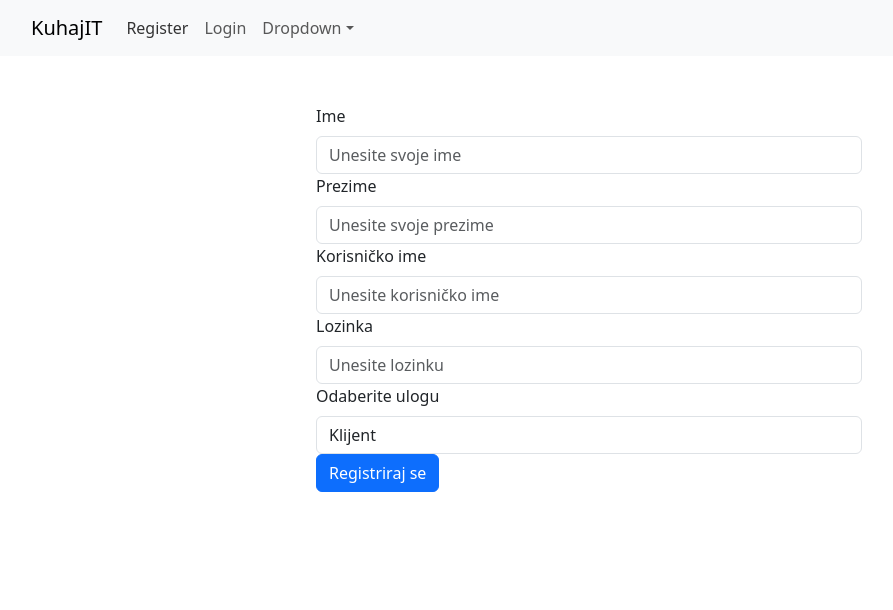
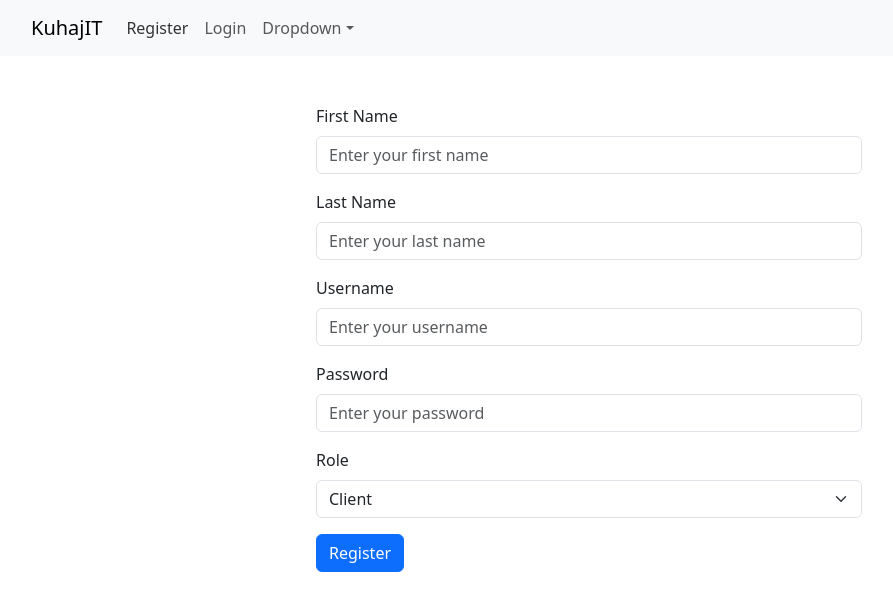
Before and after one commit to ljubo9/30bodova, a React (Create React App) app in the folder IzvorniKod/kuhaj-it-app/: page / in a window 1280 px wide. Both pictures are taken after a click on the button "Register". Shown: the top 610 px of the page, without its empty margins (51-944 px from the left). Built offline with nearby package versions, Linux system fonts and the light colour scheme.

Commit message:
gotov register

```diff
--- a/IzvorniKod/kuhaj-it-app/src/components/Register.jsx
+++ b/IzvorniKod/kuhaj-it-app/src/components/Register.jsx
@@ -1,32 +1,52 @@
 import React, { useState } from 'react';
-import { Form, Button, Container, Row, Col } from 'react-bootstrap';
+import { Form, Button, Container, Row, Col, Alert } from 'react-bootstrap';
 
 const Register = () => {
   const [firstName, setFirstName] = useState('');
   const [lastName, setLastName] = useState('');
   const [username, setUsername] = useState('');
   const [password, setPassword] = useState('');
-  const [role, setRole] = useState('client');
+  const [selectedRole, setSelectedRole] = useState('client');
   const [email, setEmail] = useState('');
   const [bio, setBio] = useState('');
   const [image, setImage] = useState(null);
-  const [approved, setApproved] = useState(false);
+  const [registrationStatus, setRegistrationStatus] = useState(null);
 
-  const handleRegister = async () => {
-    const registrationData = {
+  //kreiranje objekta Client
+  const createClientObject = () => {
+    return {
       username,
       password,
       name: firstName,
       surname: lastName,
-      role,
+    };
+  };
+
+  //kreiranje objekta ako je odabran nutricionist ili kulinarski enutizijast za autorizaciju
+  const createAuthorizationFormObject = () => {
+    return {
+      username,
+      password,
+      name: firstName,
+      surname: lastName,
+      role: selectedRole,
       email,
       biography: bio,
-      photo_url: image, // Assuming you have a mechanism to handle file uploads
+      photo_url: image,
+    };
   };
 
-    if (['nutritionist', 'enthusiast'].includes(role)) {
+  const handleRegister = async () => {
+    let registrationData;
+
+    if (selectedRole === 'client') {
+      registrationData = createClientObject();
+    } else {
+      registrationData = createAuthorizationFormObject();
+    }
+
     try {
-        const response = await fetch('YOUR_BACKEND_ENDPOINT', {
+      const response = await fetch('http://localhost:8080/api/register', {
         method: 'POST',
         headers: {
           'Content-Type': 'application/json',
@@ -35,115 +55,118 @@ const Register = () => {
       });
 
       if (response.ok) {
-          setApproved(true);
+        setRegistrationStatus('success');
+        console.log('Registracija uspješna!');
+
       } else {
+        setRegistrationStatus('error');
         console.error('Registracija nije uspjela.');
+
       }
     } catch (error) {
+      setRegistrationStatus('error');
       console.error('Došlo je do greške prilikom slanja zahtjeva:', error);
     }
-    } else {
-      // If a role other than 'nutritionist' or 'enthusiast' is selected
-      setApproved(true);
-    }
   };
+
 
   return (
     <Container>
       <Row className="justify-content-md-center mt-5">
         <Col xs={12} md={6}>
+          {registrationStatus === 'success' && (
+            <Alert variant="success">
+              Registracija uspješna! Sada se možete prijaviti.
+            </Alert>
+          )}
+
+          {registrationStatus === 'error' && (
+            <Alert variant="danger">
+              Registracija nije uspjela. Molimo pokušajte ponovno.
+            </Alert>
+          )}
+
           <Form>
-            <Form.Group controlId="formFirstName">
-              <Form.Label>Ime</Form.Label>
+            <Form.Group className="mb-3" controlId="firstName">
+              <Form.Label>First Name</Form.Label>
               <Form.Control
                 type="text"
-                placeholder="Unesite svoje ime"
+                placeholder="Enter your first name"
                 value={firstName}
                 onChange={(e) => setFirstName(e.target.value)}
               />
             </Form.Group>
 
-            <Form.Group controlId="formLastName">
-              <Form.Label>Prezime</Form.Label>
+            <Form.Group className="mb-3" controlId="lastName">
+              <Form.Label>Last Name</Form.Label>
               <Form.Control
                 type="text"
-                placeholder="Unesite svoje prezime"
+                placeholder="Enter your last name"
                 value={lastName}
                 onChange={(e) => setLastName(e.target.value)}
               />
             </Form.Group>
 
-            <Form.Group controlId="formUsername">
-              <Form.Label>Korisničko ime</Form.Label>
+            <Form.Group className="mb-3" controlId="username">
+              <Form.Label>Username</Form.Label>
               <Form.Control
                 type="text"
-                placeholder="Unesite korisničko ime"
+                placeholder="Enter your username"
                 value={username}
                 onChange={(e) => setUsername(e.target.value)}
               />
             </Form.Group>
 
-            <Form.Group controlId="formPassword">
-              <Form.Label>Lozinka</Form.Label>
+            <Form.Group className="mb-3" controlId="password">
+              <Form.Label>Password</Form.Label>
               <Form.Control
                 type="password"
-                placeholder="Unesite lozinku"
+                placeholder="Enter your password"
                 value={password}
                 onChange={(e) => setPassword(e.target.value)}
               />
             </Form.Group>
 
-            <Form.Group controlId="formRole">
-              <Form.Label>Odaberite ulogu</Form.Label>
-              <Form.Control
-                as="select"
-                value={role}
-                onChange={(e) => setRole(e.target.value)}
+            <Form.Group className="mb-3" controlId="role">
+              <Form.Label>Role</Form.Label>
+              <Form.Select
+                value={selectedRole}
+                onChange={(e) => setSelectedRole(e.target.value)}
               >
-                <option value="client">Klijent</option>
-                <option value="enthusiast">Kulinarski entuzijast</option>
-                <option value="nutritionist">Nutricionist</option>
-              </Form.Control>
+                <option value="client">Client</option>
+                <option value="nutritionist">Nutritionist</option>
+                <option value="enthusiast">Enthusiast</option>
+              </Form.Select>
             </Form.Group>
 
-            {['nutritionist', 'enthusiast'].includes(role) && (
+            {['nutritionist', 'enthusiast'].includes(selectedRole) && (
               <>
-                <Form.Group controlId="formEmail">
+                <Form.Group className="mb-3" controlId="email">
                   <Form.Label>Email</Form.Label>
                   <Form.Control
                     type="email"
-                    placeholder="Unesite svoj email"
+                    placeholder="Enter your email"
                     value={email}
                     onChange={(e) => setEmail(e.target.value)}
                   />
                 </Form.Group>
 
-                <Form.Group controlId="formBio">
-                  <Form.Label>Biografija</Form.Label>
+                <Form.Group className="mb-3" controlId="bio">
+                  <Form.Label>Biography</Form.Label>
                   <Form.Control
                     as="textarea"
                     rows={3}
-                    placeholder="Napišite nekoliko riječi o sebi"
+                    placeholder="Enter your biography"
                     value={bio}
                     onChange={(e) => setBio(e.target.value)}
-                  />
-                </Form.Group>
-
-                <Form.Group controlId="formImage">
-                  <Form.Label>Slika profila</Form.Label>
-                  <Form.Control
-                    type="file"
-                    onChange={(e) => setImage(e.target.files[0])}
                   />
                 </Form.Group>
               </>
             )}
 
             <Button variant="primary" onClick={handleRegister}>
-              Registriraj se
+              Register
             </Button>
-
-            {approved && <p>Registracija je odobrena od strane administratora.</p>}
           </Form>
         </Col>
       </Row>
```
Lines whose indentation alone changed are shown as unchanged.
